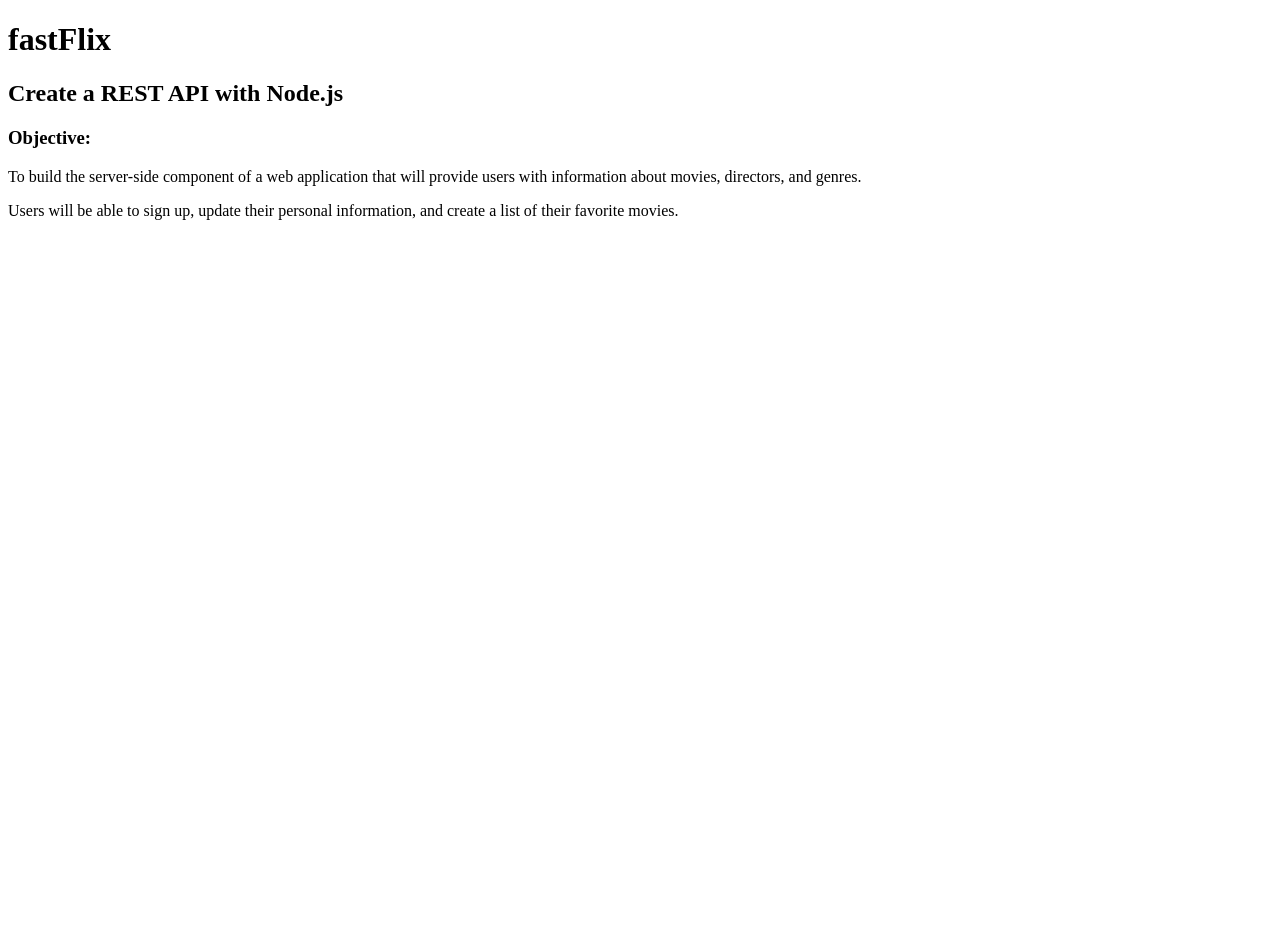
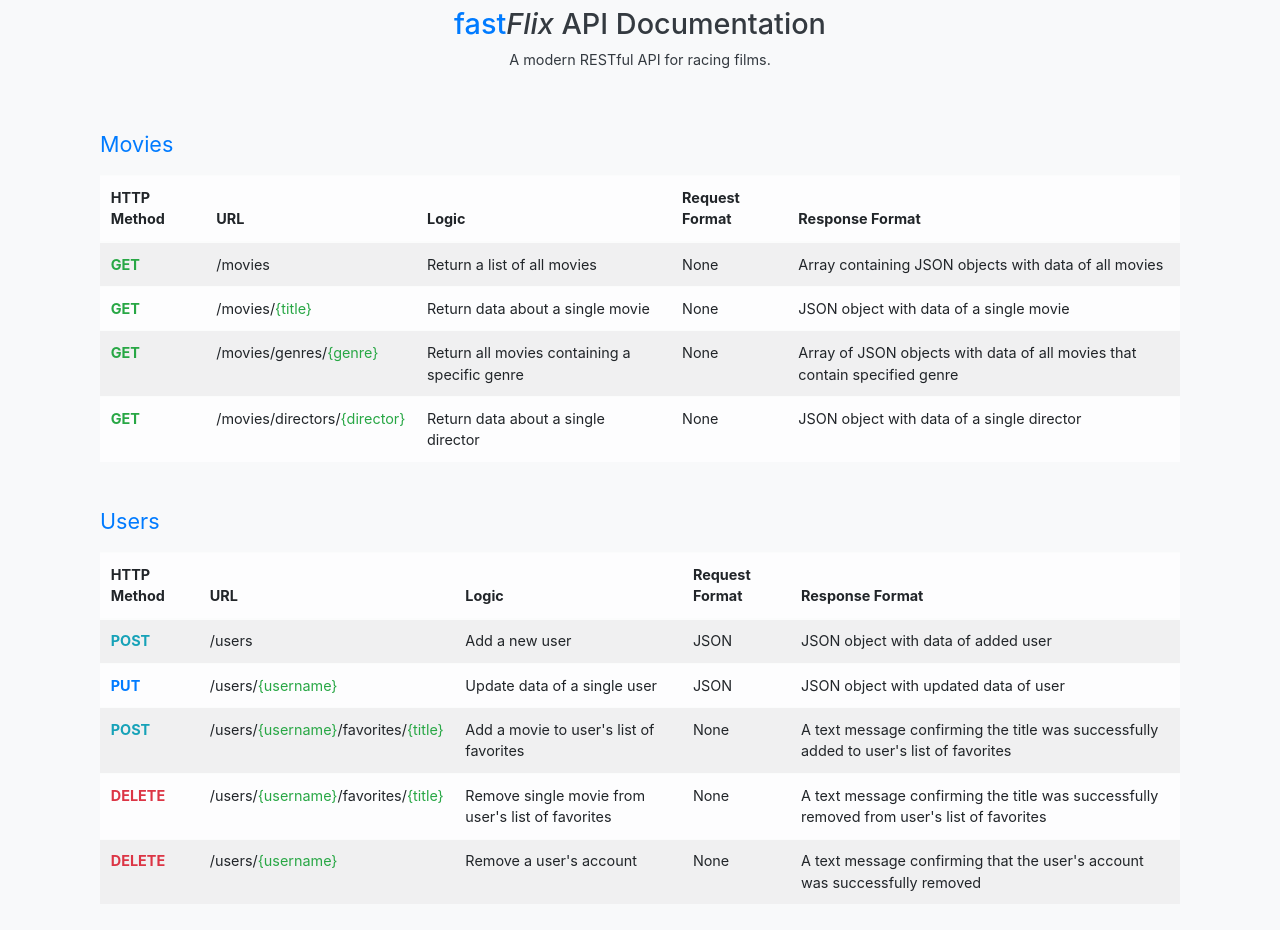
Before and after one commit to AaronRDurant/fastFlix-backend, a website: page public/documentation.html in a window 1280 px wide. Before the commit the page ends 800 px from the top, so only its background shows below. Drawn offline with nearby package versions, Linux system fonts and the light colour scheme.

Commit message:
Created and styled documentation
Separate tables for accessing the movies and users databases.

```diff
--- /dev/null
+++ b/css/styles.css
@@ -0,0 +1,21 @@
+html {
+	  font-size: 0.9rem;
+	}
+
+	@include media-breakpoint-up(sm) {
+	  html {
+		font-size: 1rem;
+	  }
+	}
+
+	@include media-breakpoint-up(md) {
+	  html {
+		font-size: 1.2rem;
+	  }
+	}
+
+	@include media-breakpoint-up(lg) {
+	  html {
+		font-size: 1.4rem;
+	  }
+	}
--- a/public/documentation.html
+++ b/public/documentation.html
@@ -1,21 +1,136 @@
 <!DOCTYPE html>
 <html lang="en">
-	<head>
-		<meta charset="utf-8">
-		<meta name="viewport" content="width=device-width, initial-scale=1">
-		<title>Documentation</title>
-	</head>
-
-	<body>
-		<header>
-			<h1>fastFlix</h1>
-			<h2>Create a REST API with Node.js</h2>
-		</header>
-		<section>
-			<h3>Objective:</h3>
-			<p>To build the server­-side component of a web application that will provide users with information about movies, directors, and genres.</p>
-			<p>Users will be able to sign up, update their personal information, and create a list of their favorite movies.</p>
-		</section>
-	</body>
-
+  <head>
+	<meta charset="UTF-8" />
+	<meta name="viewport" content="width=device-width, initial-scale=1.0" />
+	<link
+	  rel="stylesheet"
+	  href="https://cdn.jsdelivr.net/npm/bootstrap@4.5.3/dist/css/bootstrap.min.css"
+	  integrity="sha384-TX8t27EcRE3e/ihU7zmQxVncDAy5uIKz4rEkgIXeMed4M0jlfIDPvg6uqKI2xXr2"
+	  crossorigin="anonymous"
+	/>
+	<link rel="stylesheet" href="../css/styles.css" />
+	<title>fastFlix API Documentation</title>
+  </head>
+  <body class="bg-light text-dark">
+	<div class="container mt-2">
+	  <div class="row">
+		<div class="col">
+		  <h1 class="h2 text-center">
+			<span class="text-primary">fast</span
+			><span class="font-italic">Flix</span> API Documentation
+		  </h1>
+		</div>
+	  </div>
+	  <div class="row">
+		<div class="col-lg-6 mx-auto">
+		  <p class="text-center">A modern RESTful API for racing films.
+		  </p>
+		</div>
+	  </div>
+	<div class="container mt-3">
+	  <table id="table-2" class="table table-striped table-light mw-100">
+		<legend class="text-primary mt-5 mb-3">Movies</legend>
+		<thead>
+		  <tr>
+			<th scope="col">HTTP Method</th>
+			<th scope="col">URL</th>
+			<th scope="col">Logic</th>
+			<th scope="col">Request Format</th>
+			<th scope="col">Response Format</th>
+		  </tr>
+		</thead>
+		<tbody>
+		  <tr>
+			<th class="text-success" scope="row">GET</th>
+			<td>/movies</td>
+			<td>Return a list of all movies</td>
+			<td>None</td>
+			<td>Array containing JSON objects with data of all movies</td>
+		  </tr>
+		  <tr>
+			<th class="text-success" scope="row">GET</th>
+			<td>/movies/<span class="text-success">{title}</span></td>
+			<td>Return data about a single movie</td>
+			<td>None</td>
+			<td>JSON object with data of a single movie</td>
+		  </tr>
+		  <tr>
+			<th class="text-success" scope="row">GET</th>
+			<td>/movies/genres/<span class="text-success">{genre}</span></td>
+			<td>Return all movies containing a specific genre</td>
+			<td>None</td>
+			<td>Array of JSON objects with data of all movies that contain specified genre</td>
+		  </tr>
+		  <tr>
+			<th class="text-success">GET</th>
+			<td>/movies/directors/<span class="text-success">{director}</span></td>
+			<td>Return data about a single director</td>
+			<td>None</td>
+			<td>JSON object with data of a single director</td>
+		  </tr>
+		</tbody>
+	  </table>
+	  <table id="table-2" class="table table-striped table-light mw-100 mb-5">
+		<legend class="text-primary mt-5 mb-3">Users</legend>
+		<thead>
+		  <tr>
+			<th scope="col">HTTP Method</th>
+			<th scope="col">URL</th>
+			<th scope="col">Logic</th>
+			<th scope="col">Request Format</th>
+			<th scope="col">Response Format</th>
+		  </tr>
+		</thead>
+		<tbody>
+		  <tr>
+			<th class="text-info" scope="row">POST</th>
+			<td>/users</td>
+			<td>Add a new user</td>
+			<td>JSON</td>
+			<td>JSON object with data of added user</td>
+		  </tr>
+		  <tr>
+			<th class="text-primary" scope="row">PUT</th>
+			<td>/users/<span class="text-success">{username}</span></td>
+			<td>Update data of a single user</td>
+			<td>JSON</td>
+			<td>JSON object with updated data of user</td>
+		  </tr>
+		  <tr>
+			<th class="text-info" scope="row">POST</th>
+			<td>/users/<span class="text-success">{username}</span>/favorites/<span class="text-success">{title}</span></td>
+			<td>Add a movie to user's list of favorites</td>
+			<td>None</td>
+			<td>A text message confirming the title was successfully added to user's list of favorites</td>
+		  </tr>
+		  <tr>
+			<th class="text-danger">DELETE</th>
+			<td>/users/<span class="text-success">{username}</span>/favorites/<span class="text-success">{title}</span></td>
+			<td>Remove single movie from user's list of favorites</td>
+			<td>None</td>
+			<td>A text message confirming the title was successfully removed from user's list of favorites</td>
+		  </tr>
+		  <tr>
+			<th class="text-danger">DELETE</th>
+			<td>/users/<span class="text-success">{username} </span></td>
+			<td>Remove a user's account</td>
+			<td>None</td>
+			<td>A text message confirming that the user's account was successfully removed</td>
+		  </tr>
+		</tbody>
+	  </table>
+	</div>
+	<script
+	  src="https://code.jquery.com/jquery-3.5.1.slim.min.js"
+	  integrity="sha384-DfXdz2htPH0lsSSs5nCTpuj/zy4C+OGpamoFVy38MVBnE+IbbVYUew+OrCXaRkfj"
+	  crossorigin="anonymous"
+	></script>
+	<script
+	  src="https://cdn.jsdelivr.net/npm/bootstrap@4.5.3/dist/js/bootstrap.bundle.min.js"
+	  integrity="sha384-ho+j7jyWK8fNQe+A12Hb8AhRq26LrZ/JpcUGGOn+Y7RsweNrtN/tE3MoK7ZeZDyx"
+	  crossorigin="anonymous"
+	></script>
+	<script src="../js/app.js"></script>
+  </body>
 </html>
```
